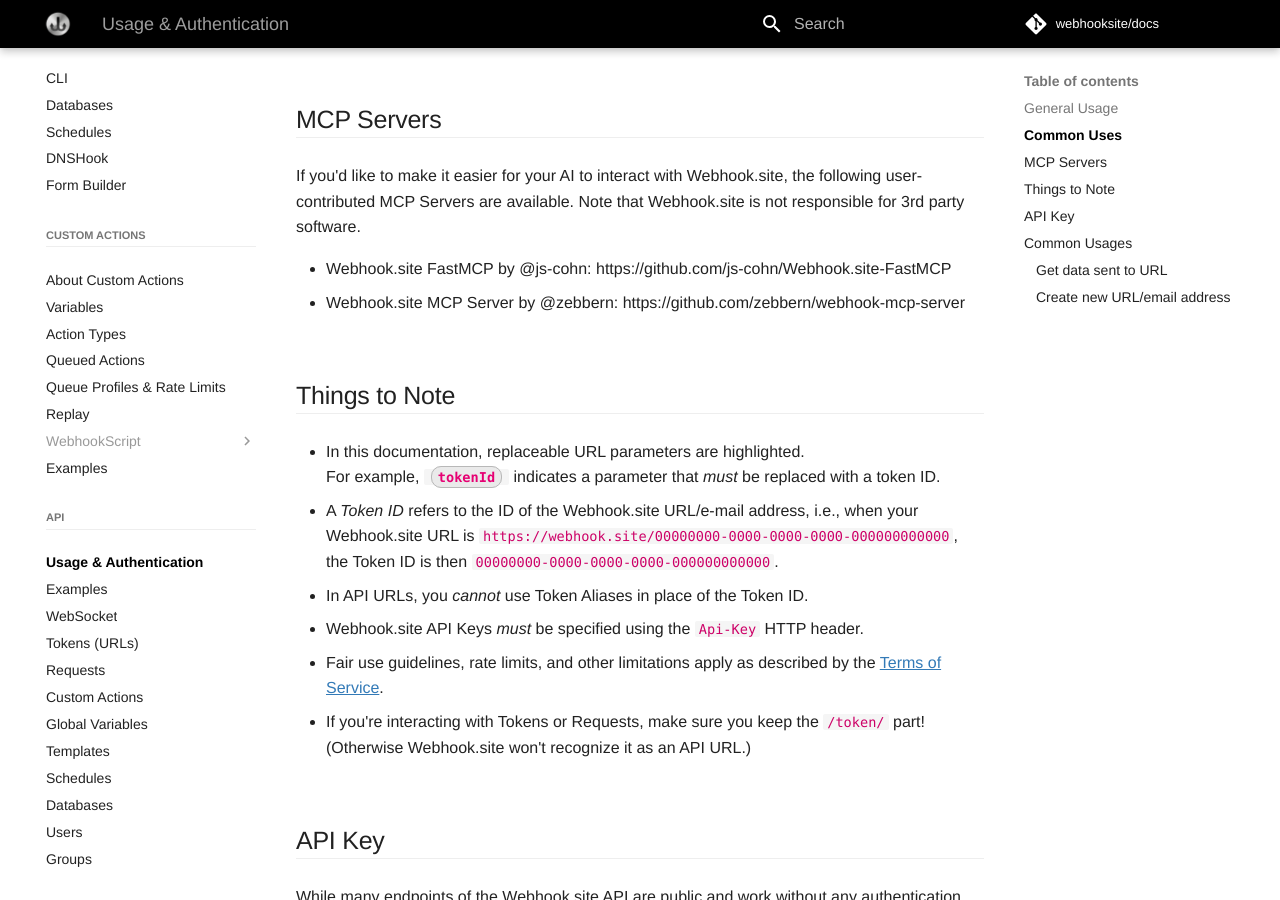
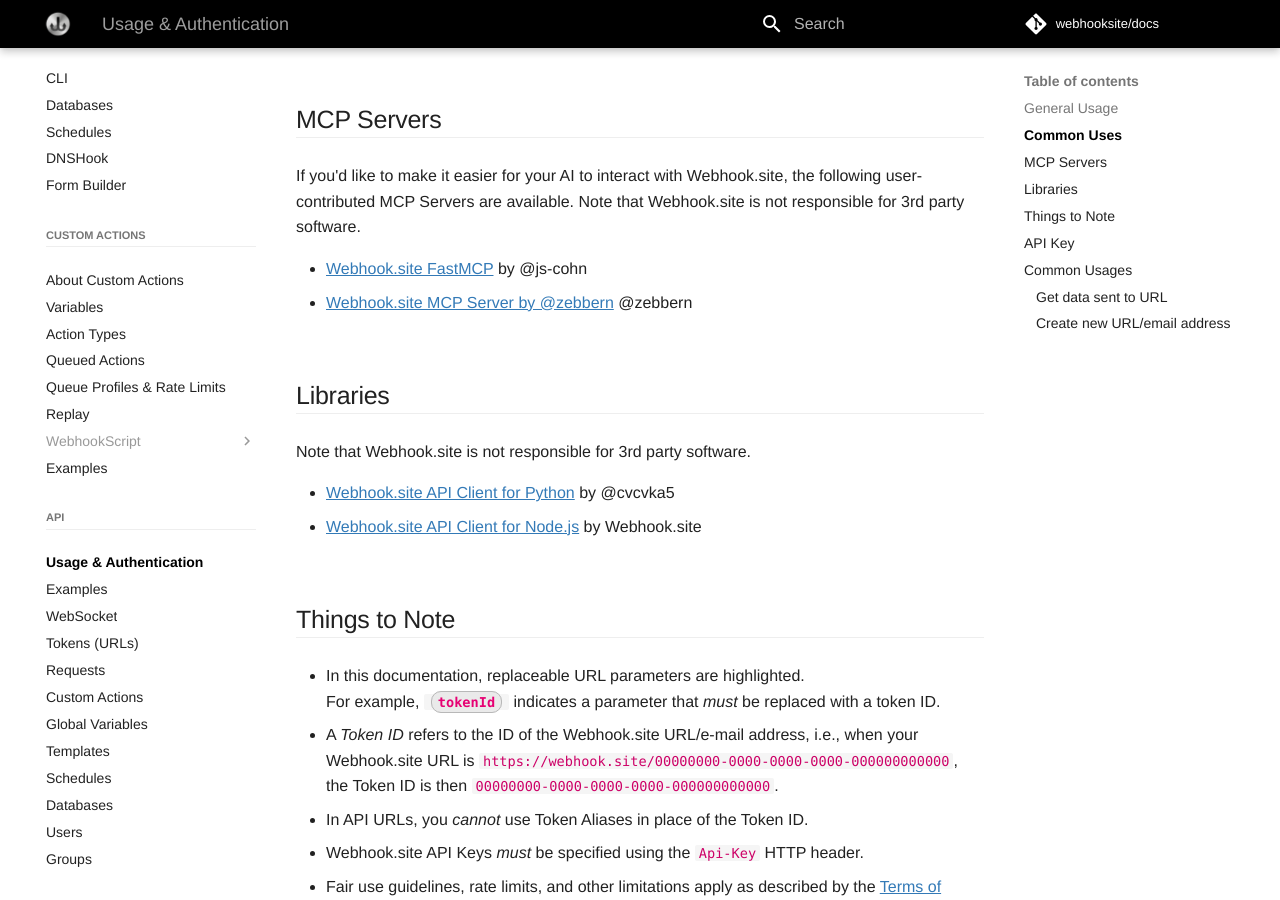
Before and after one commit to webhooksite/docs, an MkDocs documentation site: the page built from docs/api/about.md, in a window 1280 px wide and 900 px high, scrolled down 654 px. Built offline with MkDocs 1.6.1 and Material for MkDocs 9.7.7, drawn with Linux system fonts in a browser that asks for light colours; comment, search, counter and statistics services are not loaded.

Commit message:
Update docs

```diff
--- a/docs/api/about.md
+++ b/docs/api/about.md
@@ -23,8 +23,15 @@
 
 If you'd like to make it easier for your AI to interact with Webhook.site, the following user-contributed MCP Servers are available. Note that Webhook.site is not responsible for 3rd party software.
 
-* Webhook.site FastMCP by @js-cohn: https://github.com/js-cohn/Webhook.site-FastMCP
-* Webhook.site MCP Server by @zebbern: https://github.com/zebbern/webhook-mcp-server
+* [Webhook.site FastMCP](https://github.com/js-cohn/Webhook.site-FastMCP) by @js-cohn
+* [Webhook.site MCP Server by @zebbern](https://github.com/zebbern/webhook-mcp-server) @zebbern
+
+## Libraries
+
+Note that Webhook.site is not responsible for 3rd party software.
+
+* [Webhook.site API Client for Python](https://github.com/cvcvka5/pywhook) by @cvcvka5
+* [Webhook.site API Client for Node.js](https://github.com/webhooksite/cli/blob/master/commands/lib/api.js) by Webhook.site
 
 ## Things to Note
 
```
